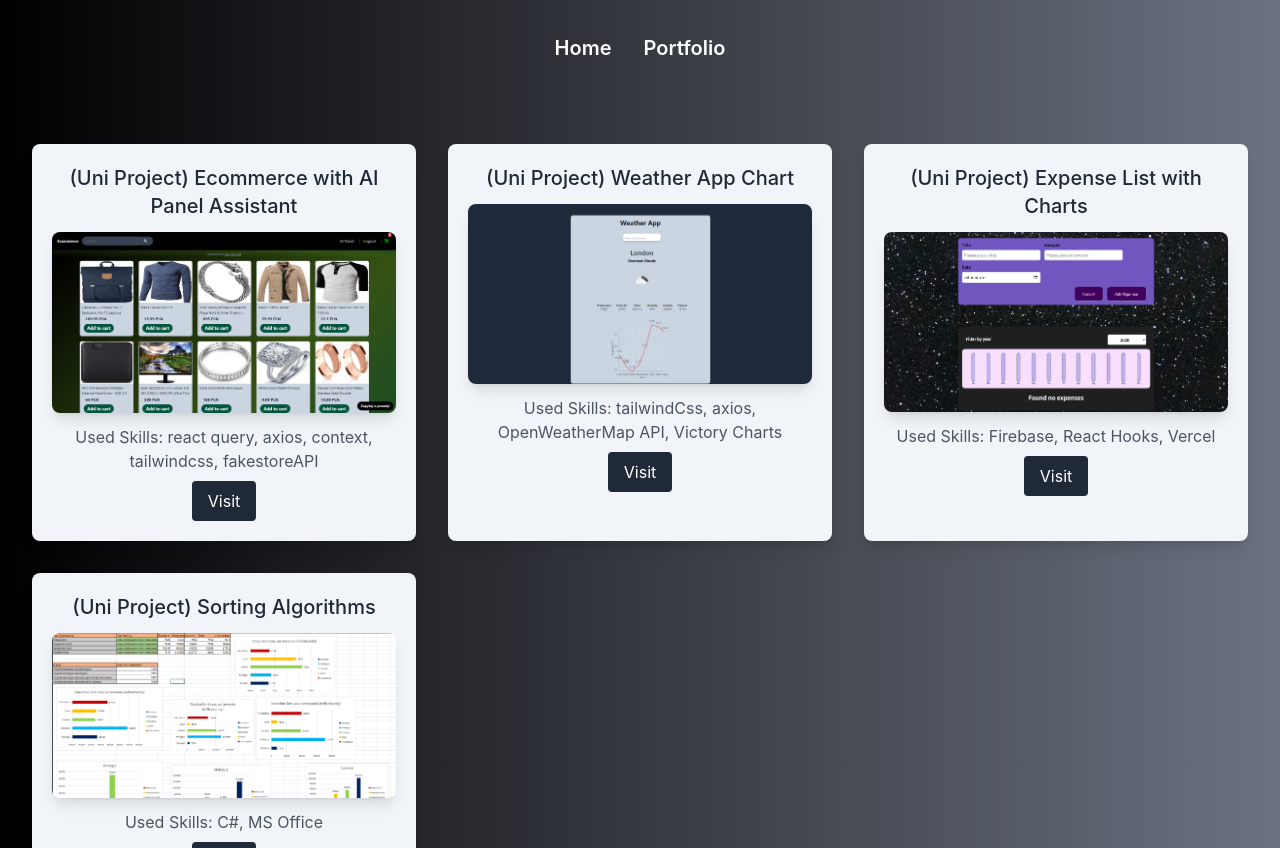
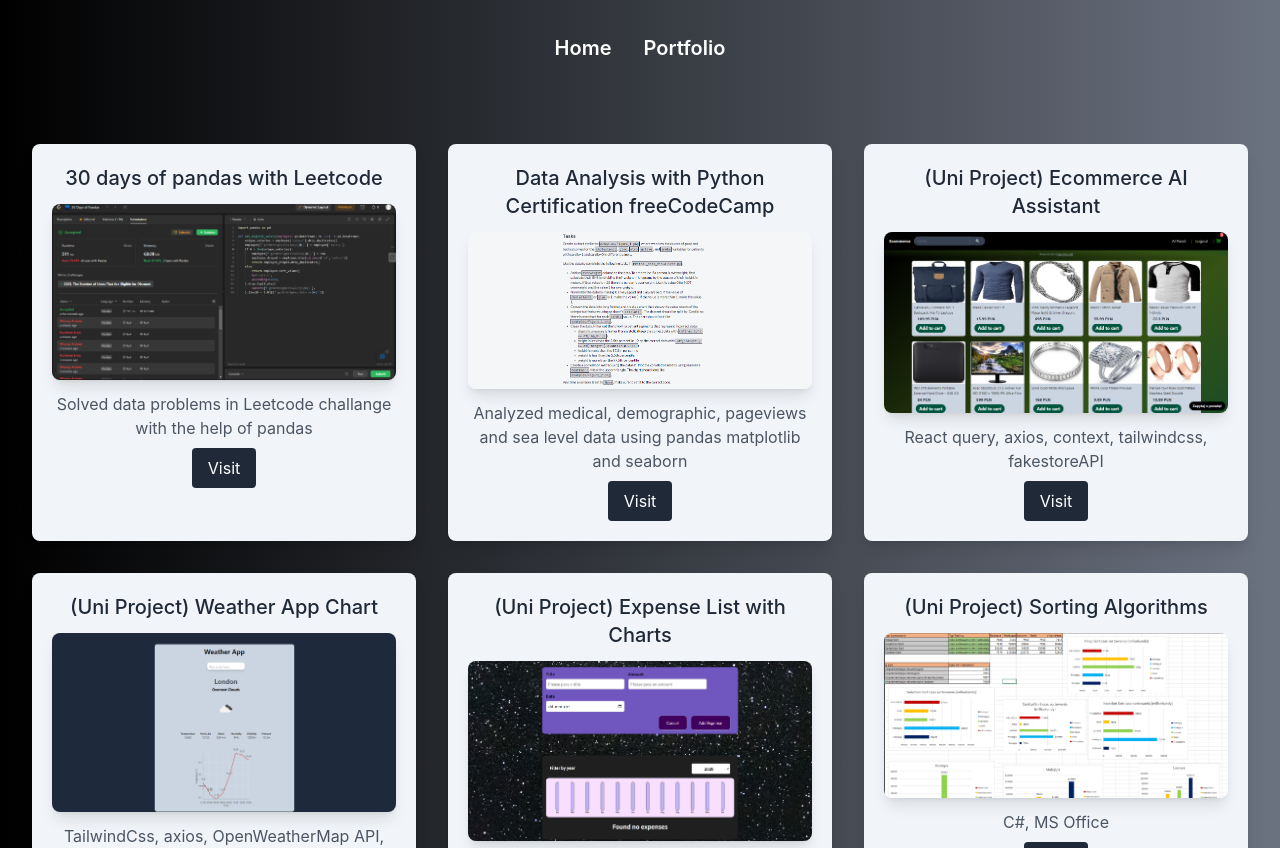
Before and after one commit to xenoxkuba/portfolio, a React (Create React App) app: page / in a window 1280 px wide. Shown: the top 848 px of the page. Built offline with nearby package versions, Linux system fonts and the light colour scheme.

Commit message:
added new projects

```diff
--- a/src/Home.jsx
+++ b/src/Home.jsx
@@ -3,6 +3,7 @@ import { FaGithub, FaLinkedin, FaEnvelope } from "react-icons/fa";
 
 export default function Home() {
   const email = "jakub.purczynski@onet.pl";
+  const phoneNumber = "+48 785 748 978";
 
   return (
     <div className="bg-gradient-to-r from-black to-gray-500 min-h-screen ">
@@ -33,9 +34,12 @@ export default function Home() {
               <FaLinkedin size="4rem" />
             </a>
           </div>
-          <div className="flex justify-center  pb-8 ">
+          <div className="flex justify-center  pb-4 pt-6 ">
             <FaEnvelope size="1.5em" className="mr-4" />
             <p>{email}</p>
+          </div>
+          <div className="flex justify-center  pb-8 ">
+            <p>{phoneNumber}</p>
           </div>
         </div>
       </div>
--- a/src/Portfolio.jsx
+++ b/src/Portfolio.jsx
@@ -8,18 +8,32 @@ const Portfolio = () => {
       <div className="container mx-auto py-12 px-4 sm:px-6 lg:px-8">
         <div className="grid grid-cols-1 md:grid-cols-2 lg:grid-cols-3 gap-8">
           <Project
-            title="(Uni Project) Ecommerce with AI Panel Assistant "
+            title="30 days of pandas with Leetcode"
+            projectLink="https://github.com/xenoxkuba/leetcode-problems/blob/main/30%20days%20pandas%20Leetcode%20and%20some%20sql.pdf"
+            imgLink="/pandas-leetcode.png"
+            alt="ecommerce Screenshot"
+            usedSkills="Solved data problems in Leetcode challange with the help of pandas"
+          />
+          <Project
+            title="Data Analysis with Python Certification freeCodeCamp"
+            projectLink="https://github.com/stars/xenoxkuba/lists/medical-demographic-pageviews"
+            imgLink="/medical.png"
+            alt="ecommerce Screenshot"
+            usedSkills="Analyzed medical, demographic, pageviews and sea level data using pandas matplotlib and seaborn"
+          />
+          <Project
+            title="(Uni Project) Ecommerce AI Assistant"
             projectLink="https://ecommerce-query-ctx.vercel.app/  "
             imgLink="/ecommerceImg.png"
             alt="ecommerce Screenshot"
-            usedSkills="react query, axios, context, tailwindcss, fakestoreAPI"
+            usedSkills="React query, axios, context, tailwindcss, fakestoreAPI"
           />
           <Project
             title="(Uni Project) Weather App Chart"
             projectLink="https://jakub-purczynski-weather.vercel.app/ "
             imgLink="/weatherAppImg.png"
             alt="Weather App Screenshot"
-            usedSkills="tailwindCss, axios, OpenWeatherMap API, Victory Charts "
+            usedSkills="TailwindCss, axios, OpenWeatherMap API, Victory Charts "
           />
           <Project
             title="(Uni Project) Expense List with Charts"
--- a/src/Project.jsx
+++ b/src/Project.jsx
@@ -12,9 +12,7 @@ const Project = (props) => {
             className="shadow-lg rounded-lg overflow-hidden "
           />
 
-          <p className="text-md text-gray-600 mb-2 mt-3">
-            Used Skills: {props.usedSkills}
-          </p>
+          <p className="text-md text-gray-600 mb-2 mt-3">{props.usedSkills}</p>
           <a
             href={props.projectLink}
             className="inline-block bg-gray-800 text-white py-2 px-4 rounded hover:bg-gray-700 transition-colors duration-300"
```
Also changed, not shown: public/medical.png (added), public/pandas-leetcode.png (added).
